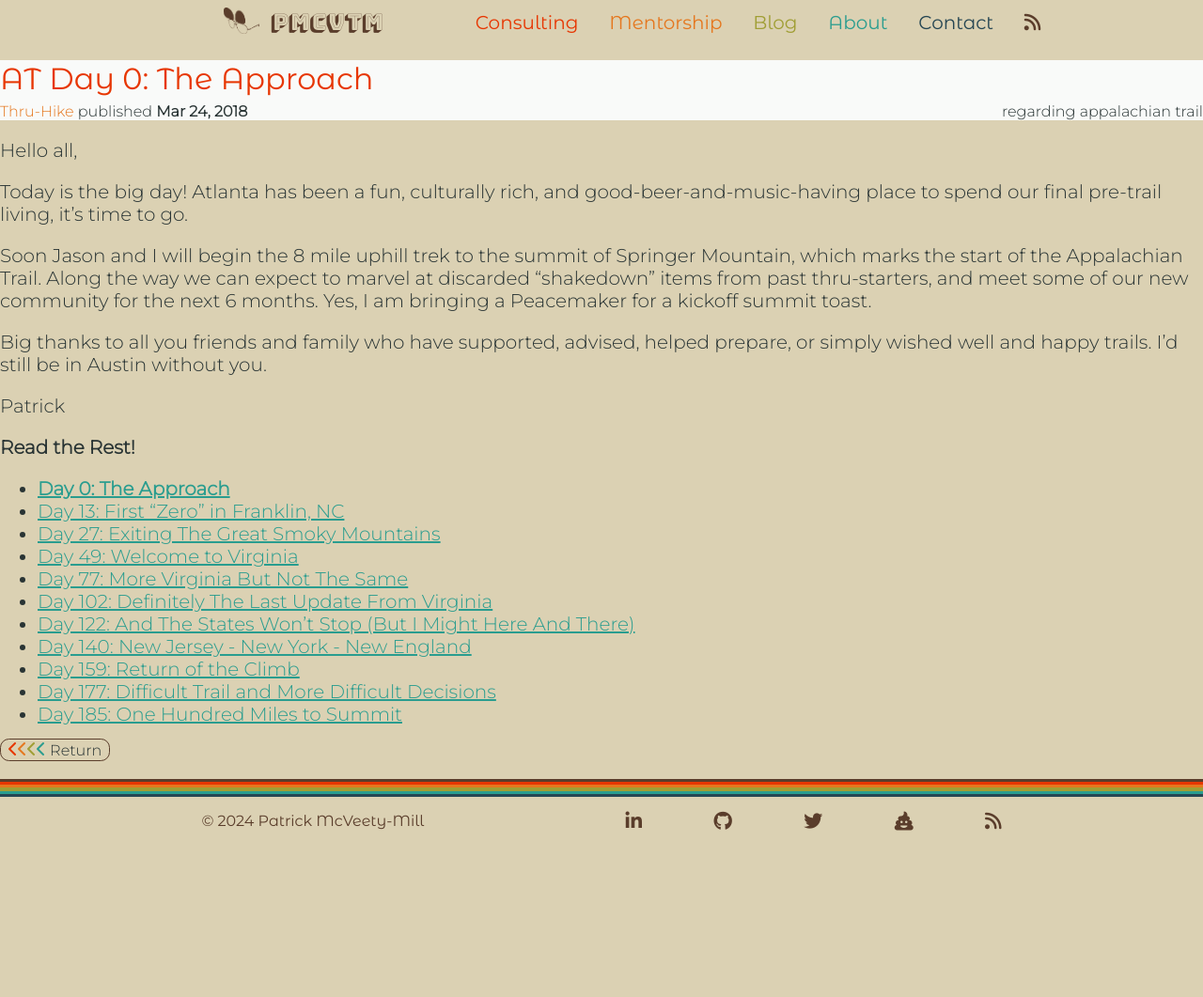
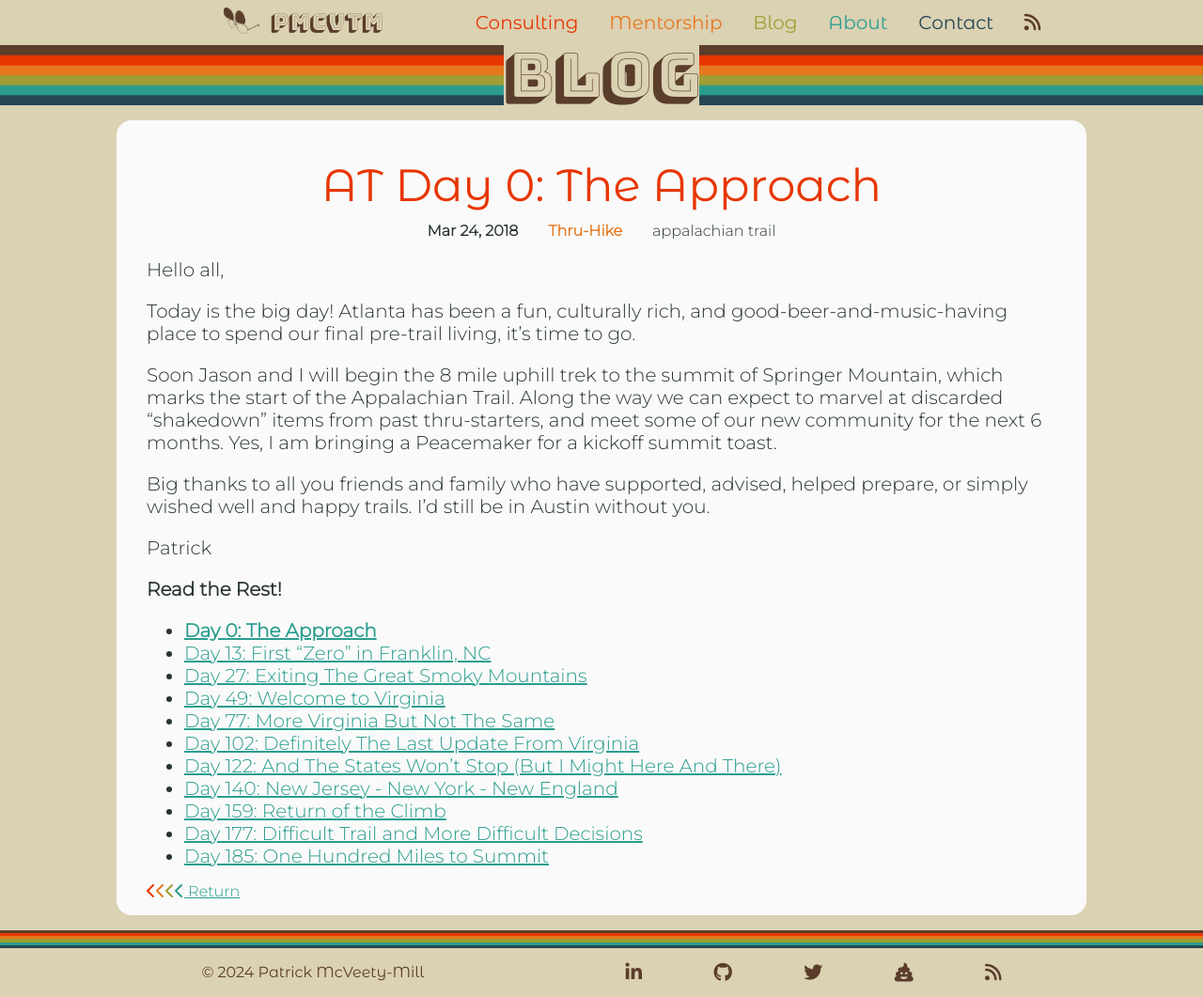
Before and after one commit to pmcvtm/pmcvtm.com, a Jekyll site: the page built from _posts/2018-03-24-day-0-the-approach.md, in a window 1280 px wide. Shown: the whole page at 94% size. Built offline with Jekyll 4.4.1, drawn with Linux system fonts in a browser that asks for light colours; nearby versions of some CDN libraries; some web fonts are replaced; before the commit the page ends 900 px from its top, so only the background shows below that.

Commit message:
restyle posts, finally

```diff
--- a/_layouts/post.html
+++ b/_layouts/post.html
@@ -1,34 +1,47 @@
 ---
 layout: default
 ---
-<article class="post" itemscope itemtype="http://schema.org/BlogPosting">
-  <header class="post-header">
+
+<div class="headline page bg-container">
+  <div class="title">
+    <h1>
+      <a href="{{ "/blog/" | relative_url }}">Blog</a>
+    </h1>
+  </div>
+</div>
+
+<article class="post bg-container" itemscope itemtype="http://schema.org/BlogPosting">
+
+  <div class="content blurb" aria-label="Content" itemprop="articleBody">
+
+    <header>
       <h1 class="post-title" itemprop="name headline">{{ page.title | escape }}</h1>
       <div class="post-meta">
-      <div>
-        <span class="post-category {{page.color}}">{{page.categories}}</span>
-        published
         <time datetime="{{ page.date | date_to_xmlschema }}" itemprop="datePublished">
           {% assign date_format = site.minima.date_format | default: "%b %-d, %Y" %}
           {{ page.date | date: date_format }}
         </time>
-      </div>
-      {% if page.tags.size > 0 %}
-        regarding {{ page.tags | join: ' | ' }}
-      {% endif %}
+        <span class="post-category {{page.color}}">{{page.categories}}</span>
+        <span>
+        {% for tag in page.tags %}
+          <span>
+            {{tag}}
+            {% unless forloop.last %} · {% endunless %}
+          </span>
+        {% endfor %}
+        </span>
       </div>
     </header>
 
-  <div class="post-content" aria-label="Content" itemprop="articleBody">
+    <div class="the-rest">
       {{ content }}
-  </div>
 
       <a class="outline-link" href="javascript:window.backOrHome()">
         <i class="fas fa-chevron-left vermilion"><i class="fas fa-chevron-left orange"></i></i><i class="fas fa-chevron-left citron"></i><i class="fas fa-chevron-left teal"></i>
         Return
       </a>
+    </div>
 
-  {% if site.disqus.shortname %}
-    {% include disqus_comments.html %}
-  {% endif %}
+  </div>
+
 </article>
--- a/_sass/posts.scss
+++ b/_sass/posts.scss
@@ -1,40 +1,31 @@
 @import "_variables";
-
-.outline-link {
-    border: 1px solid $brown;
-    border-radius: 0.6em;
-    padding: .1em .5em;
-
-    color: $text;
-    text-decoration: none;
-
-    &:hover {
-        color: $white;
-        background-color: $brown;
-    }
-}
 
 // === POST CONTENT === === === === ===
 
 .post {
     header {
         background-color: $white;
-        flex-direction: column;
+        margin: auto;
+        @include desktop () { width: 80%; }
 
         .post-title {
-            font: lighter 2em $headingFont;
-            margin-top: 0.5em;
-            margin-bottom: 0.2em;
-            align-self: flex-start;
-            text-align: left;
+            font-family: $headingFont;
+            font-weight: lighter;
+            margin: 0.5em auto 0.2em auto;
+            text-align: center;
         }
 
         .post-meta {
             display: flex;
             flex-direction: row;
-            justify-content: space-between;
-            time { font-weight: bold; }
+            justify-content: center;
+            gap: 2em;
+            time, .post-category { font-weight: bold; }
         }
+    }
+
+    .the-rest {
+        padding: 0 1em;
     }
 
     figure.highlight { margin: 0; }
```
Lines whose indentation alone changed are shown as unchanged.
